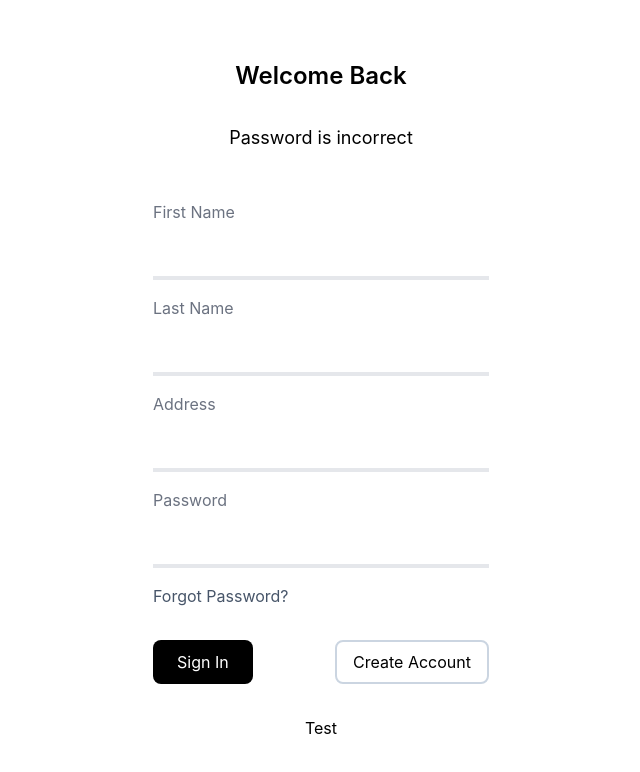
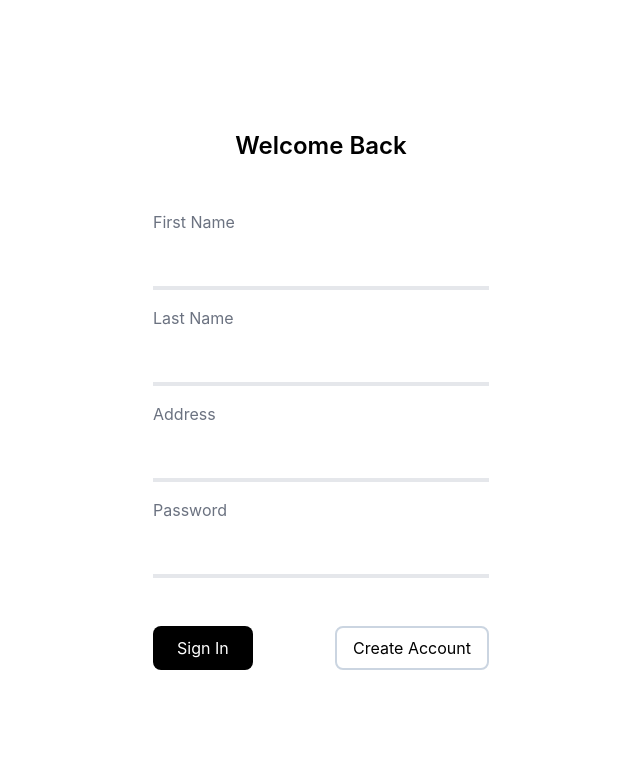
Before and after one commit to TheGraphVertices/Frontend, a React (Create React App) app: page / in a window 1280 px wide. Shown: the top 772 px of the page, without its empty margins (319-959 px from the left). Built offline with nearby package versions, Linux system fonts and the light colour scheme.

Commit message:
Removed some testing elements and fixed some incorrect code

```diff
--- a/src/App.jsx
+++ b/src/App.jsx
@@ -4,7 +4,6 @@ import Layout from './pages/Layout.jsx';
 import UserHomePage from './pages/UserHomePage.jsx'
 import Login from './pages/Login';
 import CreateAccount from './pages/CreateAccount';
-import ForgotPassword from './pages/ForgotPassword';
 
 function App() {
   return (
@@ -14,7 +13,6 @@ function App() {
           <Route index element={<Login />} />
           <Route path="userhomepage" element={<UserHomePage />} />
           <Route path="register" element={<CreateAccount />} />
-          <Route path='forgotpassword' element={<ForgotPassword />} />
         </Route>
       </Routes>
     </BrowserRouter>
--- a/src/pages/ForgotPassword.jsx
+++ /dev/null
@@ -1,24 +0,0 @@
-function ForgotPassword(){
-  return(
-	<section className="flex items-center flex-col justify-center h-screen gap-8">
-      <h1 className="font-semibold text-2xl">Forgot Password?</h1>
-      <div className="max-w-[400px] w-full px-8">
-        <form className="my-4">
-          <label className="flex flex-col border-b-4 gap-2">
-            <p className="text-gray-500">Username</p>
-            <input type="text" className="outline-0 py-2 text-xl font-semibold"/>
-          </label>
-        </form>
-        <form className="my-4">
-          <label className="flex flex-col border-b-4 gap-2">
-            <p className="text-gray-500">Password</p>
-            <input type="password" className="outline-0 py-2 text-xl font-semibold"/>
-          </label>
-        </form>
-      	<button className="bg-black rounded-lg text-white px-6 py-2 w-full">Reset Password</button>
-      </div>
-	  <a href="/" className="hover:underline">Back to login page</a>
-	</section>
-  )
-}
-export default ForgotPassword
--- a/src/pages/Login.jsx
+++ b/src/pages/Login.jsx
@@ -9,17 +9,9 @@ function Login(){
   const [password, setPassword] = useState()
   const [wrongPassword, setWrongPassword] = useState(false)
 
-  const redirectTemp = () => {
-    navigate("/userhomepage", {
-      state: {
-        uid: "cd38c98d-8d6b-4373-ab87-e34618d9ee95"
-      }
-    })
-  }
-
   const loginRedirect = async () => {
     const response = await fetch(`https://api.jeremypetch.com/user/?fname=${firstName}&lname=${lastName}&address=${address}&password=${password}`)
-    if(response.status == 401){
+    if(response.status === 401){
       setWrongPassword(true)
     }
     else{
@@ -35,7 +27,7 @@ function Login(){
   return(
   <section className="flex items-center flex-col justify-center h-screen gap-8">
     <h1 className="font-semibold text-2xl">Welcome Back</h1>
-    <p className={`text-lg ${wrongPassword ? "hidden" : "block"}`}>Password is incorrect</p>
+    <p className={wrongPassword ? "block text-lg" : "hidden"}>Password is incorrect</p>
     <div className="max-w-[400px] w-full px-8">
       <form className="my-4">
         <label className="flex flex-col border-b-4 gap-2">
@@ -61,13 +53,11 @@ function Login(){
           <input onChange={(data) => {setPassword(data.target.value)}} type="password" className="outline-0 py-2 text-xl font-semibold"/>
         </label>
       </form>
-      <a href="/forgotpassword" className="text-slate-600 hover:underline">Forgot Password?</a>
     </div>
     <div className="flex flex-row justify-between max-w-[400px] px-8 w-full">
       <button onClick={loginRedirect} className="bg-black rounded-lg text-white px-6 py-2">Sign In</button>
       <a href="/register" className="border-2 rounded-lg border-slate-300 px-4 py-2">Create Account</a>
     </div>
-    <button onClick={redirectTemp}>Test</button>
   </section>
   )
 }
```
